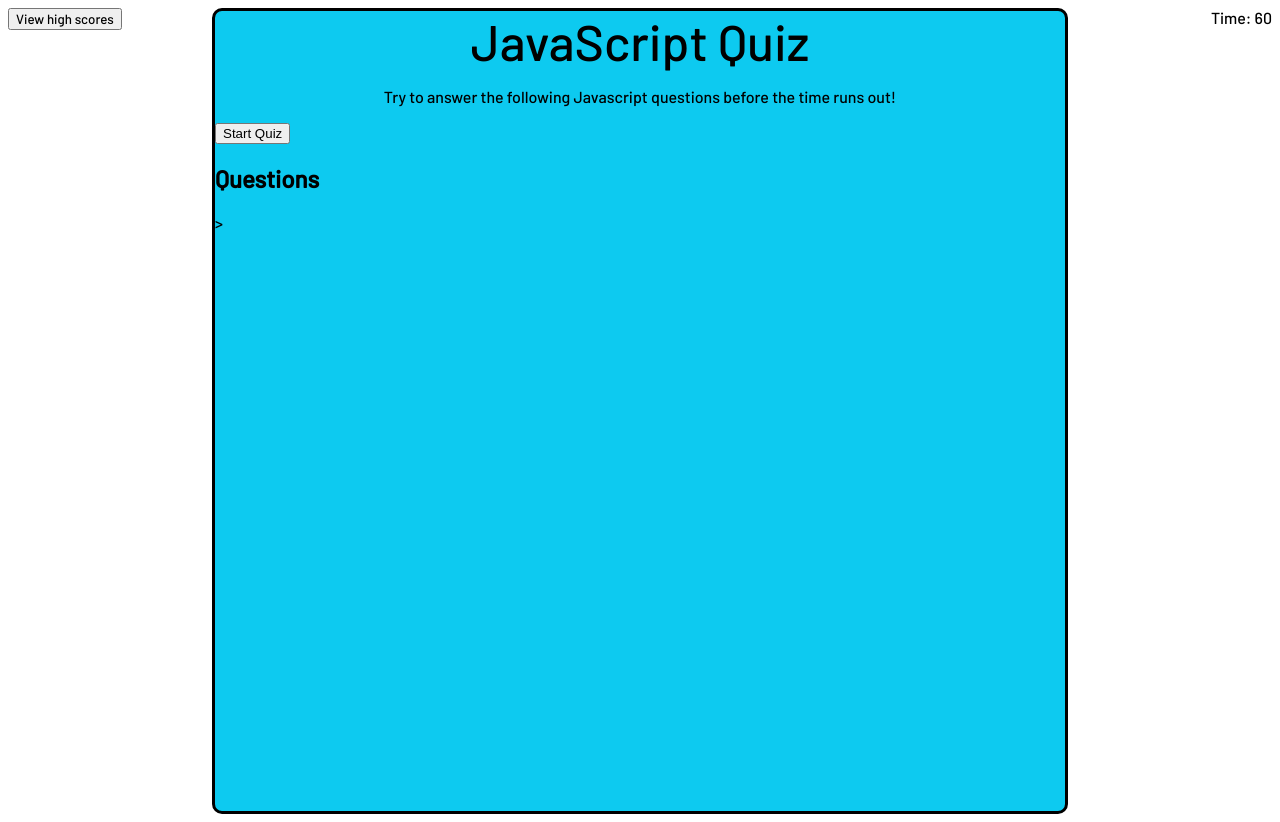
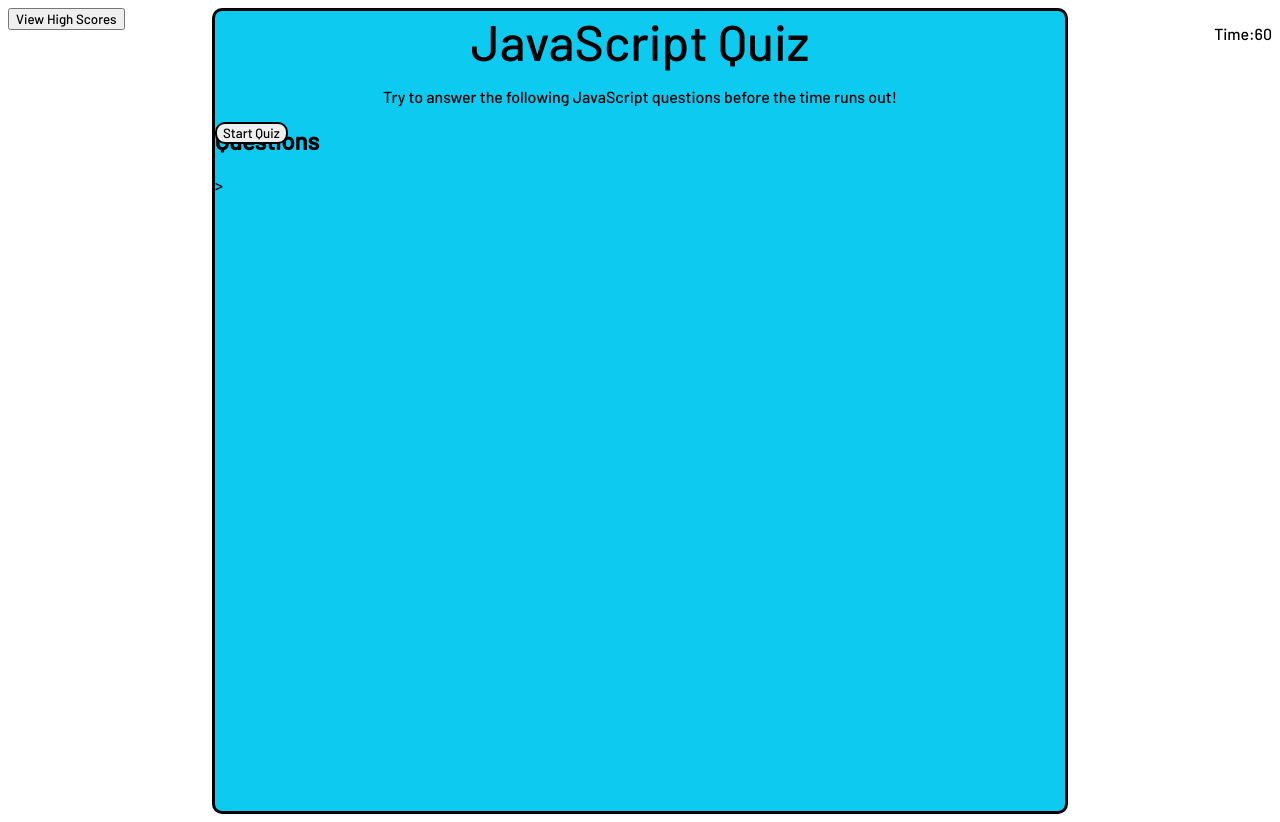
Before and after one commit to cthibodeau09/java-latte-express, a plain HTML site: page index.html in a window 1280 px wide. Drawn offline with Linux system fonts and the light colour scheme.

Commit message:
updated HTML and fixed css ids

```diff
--- a/Assets/style.css
+++ b/Assets/style.css
@@ -10,14 +10,14 @@ body {
     font-family: Barlow;
 }
 
-.btn-secondary {
+.btn {
     margin: auto;
     position: absolute;
    float: left;
    font-family: Barlow;
 }
 
-.right {
+.timer {
     float: right;
     font-family: Barlow;
 }
@@ -34,7 +34,7 @@ section {
 }
 
 
-#submit {
+#start {
     border-style: solid;
     border-color: black;
     border-radius: 10px;
--- a/index.html
+++ b/index.html
@@ -9,12 +9,11 @@
     <link rel="stylesheet" type="text/css" href="./Assets/style.css"/>
 </head>
 <body>
-    <header>
-        <button type="submit" class="btn btn-secondary" >View high scores</button>
-        <timer class="right">
-            Time:
-        <span id="time">60 </span>
-    </timer>
+    <header class="header">
+        <!--High scores-->
+        <button id="view-scores" class="btn">View High Scores</button>
+        <!--Timer-->
+         <p class="timer">Time:60</p>
     </header>
 
     <main>
@@ -22,7 +21,7 @@
 <section>
 
 <div class="head">JavaScript Quiz</div>
-<p>Try to answer the following Javascript questions before the time runs out!</p>
+<p>Try to answer the following JavaScript questions before the time runs out!</p>
 <button id="start" class="btn">Start Quiz</button>
 
 
```
